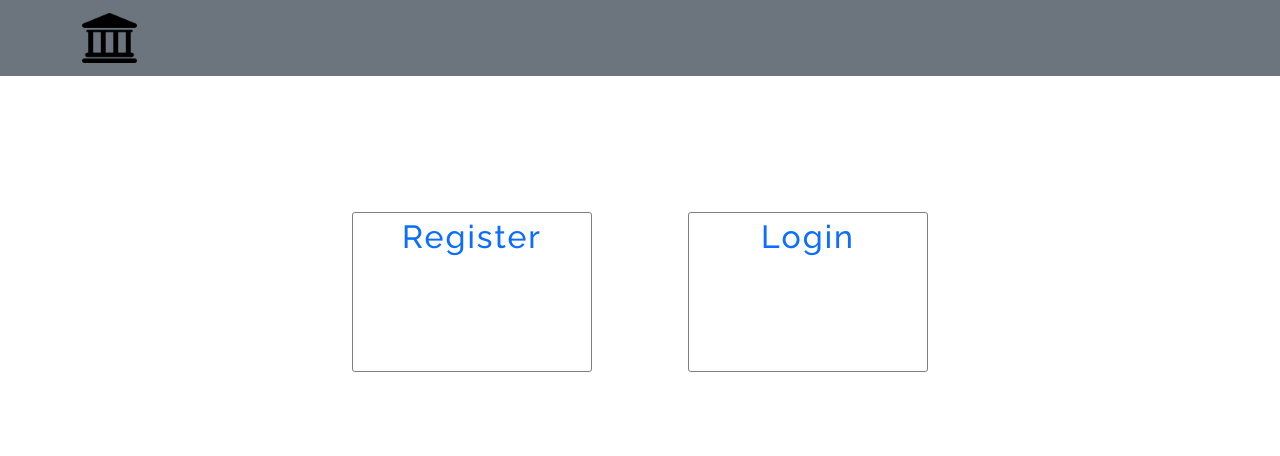
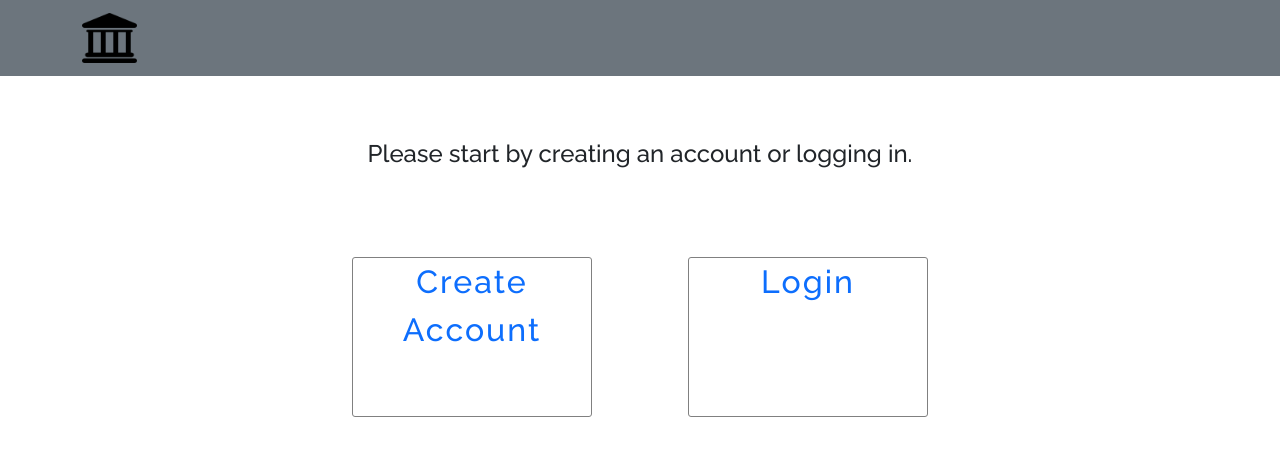
Before and after one commit to IvanaCliffords/mern-bank, a React (Create React App) app in the folder frontend/: page / in a window 1280 px wide. Shown: the top 456 px of the page. Built offline with nearby package versions, Linux system fonts and the light colour scheme.

Commit message:
Added classNames and divs for styling

```diff
--- a/frontend/src/pages/Welcome.js
+++ b/frontend/src/pages/Welcome.js
@@ -10,15 +10,17 @@ function Welcome() {
 
   return (
     <div className="welcome-div">
-      <h1 className="welcome-h1">{credentials && `Welcome ${credentials.name}! Your balance is $${credentials.balance}`}
-      </h1>
+      <h1 className="welcome-h1">{credentials && `Welcome ${credentials.name}!`}</h1>
+      <h2 className="welcome-h2">{credentials && `Your balance is $${credentials.balance}`}</h2>
+
+      {!credentials && <h4 className="welcome-h4">Please start by creating an account or logging in.</h4>}
+      {credentials && <h4 className="welcome-h4">Choose to either deposit or withdraw some money</h4>}
+
       <div className="links-div">
-        {!credentials && <Link to="/register" className="welcome-link">Register </Link>}
-
-        {!credentials && <Link to="/login" className="welcome-link">Login</Link>}
-
-        {credentials && <Link to="/deposit" className="welcome-link">Deposit</Link>}
-        {credentials && <Link to="/withdraw" className="welcome-link">Withdraw</Link>}
+        {!credentials && <Link to="/register" className="welcome-link"><div className="link">Create Account</div></Link>}
+        {!credentials && <Link to="/login" className="welcome-link"><div className="link">Login</div></Link>}
+        {credentials && <Link to="/deposit" className="welcome-link"><div className="link">Deposit</div></Link>}
+        {credentials && <Link to="/withdraw" className="welcome-link"><div className="link">Withdraw</div></Link>}
       </div>
     </div>
   );
```
